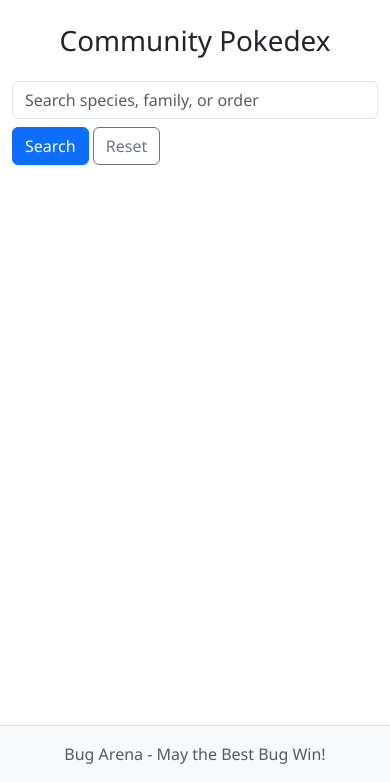
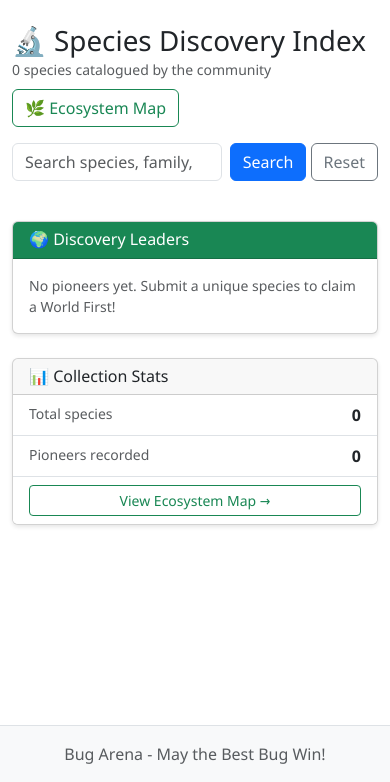
Before and after one commit to tjjston/BattleBugs, a Flask app: page /pokedex in a window 390 px wide. Shown: the part 62-844 px from the top of the page. Run offline with Flask 3, Linux system fonts and the light colour scheme; some libraries are stand-ins or nearby versions.

Commit message:
feat(10,11,12): context-aware stat growth, ecosystem map, species discovery index
Feature 10 (revised) — Context-Aware Stat Growth:
- _context_stat_boost() picks the counter to the loser's dominant stat:
    loser dominant attack → winner gains defense (survived the onslaught)
    loser dominant defense → winner gains attack (learned to pierce armor)
    loser dominant speed → winner gains speed (matched their pace)
    no loser info → boost winner's weakest stat
- Same milestone structure (3/5/10 wins, amounts 2/2/3), deduped via achievements

Feature 11 — Ecosystem Map (/ecosystem):
- ecosystem_service.py: get_combat_type_matrix() from real battles, build_matrix_table(),
  get_species_graph() (nodes + edges), 30-min in-process cache
- Combat Type Matchup Matrix: color-coded heatmap table (theoretical multiplier +
  actual arena win% where data exists)
- Species Predator/Prey Network: D3.js v7 force-directed graph; node size = battles fought,
  node color = win rate tier, edges show predator→prey direction with arrow markers;
  pan/zoom, drag nodes, hover tooltips
- Ecosystem link added to main navbar

Feature 12 — Community Species Discovery:
- pokedex() route now queries species_pioneer achievements to build pioneer_map (species_id →
  discoverer username, bug, date) and discovery_leaders leaderboard
- Pokedex template overhauled: World First! green badge + discoverer attribution on cards,
  Discovery Leaders ranked sidebar, link to Ecosystem Map, collection stats panel
- Pioneer data flows from achievements.py (already recorded at submission)

Co-Authored-By: Claude Sonnet 4.6 <noreply@anthropic.com>

```diff
--- a/app/routes/bugs.py
+++ b/app/routes/bugs.py
@@ -420,7 +420,8 @@ def deny_recalc_bug_stats(bug_id):
 
 @bp.route('/pokedex')
 def pokedex():
-    """Species index of community-found bugs (Pokedex)."""
+    """Species index with pioneer discovery data."""
+    from app.models import BugAchievement, User as _User
     search = request.args.get('search', type=str)
 
     species_query = db.session.query(
@@ -430,7 +431,8 @@ def pokedex():
         Species.order,
         Species.family,
         func.count(Bug.id).label('count'),
-        func.max(Bug.submission_date).label('last_seen')
+        func.max(Bug.submission_date).label('last_seen'),
+        func.min(Bug.submission_date).label('first_seen'),
     ).join(Bug, Bug.species_id == Species.id)
 
     if search:
@@ -442,13 +444,41 @@ def pokedex():
             (Species.order.ilike(likeq))
         )
 
-    species_rows = species_query.group_by(Species.id)
-    species_rows = species_rows.order_by(func.count(Bug.id).desc()).all()
+    species_rows = species_query.group_by(Species.id)\
+        .order_by(func.count(Bug.id).desc()).all()
 
-    # Fetch a representative image (most recent bug) per species
+    # Build pioneer map: species_id → {username, bug_id, bug_nickname, date}
+    pioneer_achievements = db.session.query(BugAchievement, Bug, _User)\
+        .join(Bug, BugAchievement.bug_id == Bug.id)\
+        .join(_User, Bug.user_id == _User.id)\
+        .filter(BugAchievement.achievement_type == 'species_pioneer')\
+        .all()
+    pioneer_map: dict[int, dict] = {}
+    for ach, bug, user in pioneer_achievements:
+        if bug.species_id and bug.species_id not in pioneer_map:
+            pioneer_map[bug.species_id] = {
+                'username': user.username,
+                'user_id': user.id,
+                'bug_id': bug.id,
+                'bug_nickname': bug.nickname,
+                'date': ach.earned_date,
+            }
+
+    # Discovery leaderboard: users with most species_pioneer achievements
+    from sqlalchemy import desc as _desc
+    leader_rows = db.session.query(
+        _User.id, _User.username, func.count(BugAchievement.id).label('discoveries')
+    ).join(Bug, Bug.user_id == _User.id)\
+     .join(BugAchievement, (BugAchievement.bug_id == Bug.id) & (BugAchievement.achievement_type == 'species_pioneer'))\
+     .group_by(_User.id, _User.username)\
+     .order_by(_desc('discoveries'))\
+     .limit(10).all()
+    discovery_leaders = [{'user_id': r.id, 'username': r.username, 'count': r.discoveries} for r in leader_rows]
+
     entries = []
     for row in species_rows:
-        representative = Bug.query.filter_by(species_id=row.id).order_by(Bug.submission_date.desc()).first()
+        representative = Bug.query.filter_by(species_id=row.id)\
+            .order_by(Bug.submission_date.desc()).first()
         entries.append({
             'id': row.id,
             'common_name': row.common_name,
@@ -457,10 +487,17 @@ def pokedex():
             'family': row.family,
             'count': row.count,
             'last_seen': row.last_seen,
-            'image_path': representative.image_path if representative else None
+            'first_seen': row.first_seen,
+            'image_path': representative.image_path if representative else None,
+            'pioneer': pioneer_map.get(row.id),
         })
 
-    return render_template('pokedex.html', species_entries=entries, search=search)
+    total_species = len(entries)
+    return render_template('pokedex.html',
+                           species_entries=entries,
+                           search=search,
+                           discovery_leaders=discovery_leaders,
+                           total_species=total_species)
 
 
 @bp.route('/pokedex/species/<int:species_id>')
--- a/app/templates/base.html
+++ b/app/templates/base.html
@@ -25,6 +25,9 @@
                         <a class="nav-link" href="{{ url_for('bugs.pokedex') }}">Pokedex</a>
                     </li>
                     <li class="nav-item">
+                        <a class="nav-link" href="{{ url_for('main.ecosystem') }}">Ecosystem</a>
+                    </li>
+                    <li class="nav-item">
                         <a class="nav-link" href="{{ url_for('battles.list_battles') }}">Battles</a>
                     </li>
                     <li class="nav-item">
@@ -32,6 +35,9 @@
                     </li>
                     <li class="nav-item">
                         <a class="nav-link" href="{{ url_for('main.hall_of_fame') }}">Hall of Fame</a>
+                    </li>
+                    <li class="nav-item">
+                        <a class="nav-link" href="{{ url_for('main.leaderboards') }}">Leaderboards</a>
                     </li>
                 </ul>
                 <ul class="navbar-nav">
@@ -41,6 +47,9 @@
                     </li>
                     <li class="nav-item">
                         <a class="nav-link" href="{{ url_for('battles.new_battle') }}">New Battle</a>
+                    </li>
+                    <li class="nav-item">
+                        <span class="nav-link">{{ current_user.accolade_points or 0 }} AP</span>
                     </li>
                     <li class="nav-item dropdown">
                         <a class="nav-link dropdown-toggle" href="#" id="navbarDropdown" role="button" data-bs-toggle="dropdown">
@@ -57,6 +66,7 @@
                                 <li><a class="dropdown-item" href="{{ url_for('admin.moderation_queue') }}">Moderation Queue</a></li>
                                 {% endif %}
                             <li><a class="dropdown-item" href="{{ url_for('main.my_profile') }}">My Profile</a></li>
+                            <li><a class="dropdown-item" href="{{ url_for('main.collection') }}">My Collection</a></li>
                         </ul>
                     </li>
                     {% else %}
--- a/app/templates/pokedex.html
+++ b/app/templates/pokedex.html
@@ -1,57 +1,119 @@
 {% extends "base.html" %}
 
-{% block title %}Pokedex - Community Species Index{% endblock %}
+{% block title %}Species Discovery Index — Bug Arena{% endblock %}
 
 {% block content %}
-<h1 class="text-center mb-4">Community Pokedex</h1>
+<div class="d-flex align-items-center justify-content-between mb-3 flex-wrap gap-2">
+    <div>
+        <h1 class="mb-0">🔬 Species Discovery Index</h1>
+        <small class="text-muted">{{ total_species }} species catalogued by the community</small>
+    </div>
+    <a href="{{ url_for('main.ecosystem') }}" class="btn btn-outline-success">🌿 Ecosystem Map</a>
+</div>
 
+<div class="row g-4">
+
+    {# Main species grid #}
+    <div class="col-lg-9">
         <form method="get" class="row g-2 mb-3">
-  <div class="col-md-8">
+            <div class="col">
                 <input type="search" name="search" class="form-control" placeholder="Search species, family, or order" value="{{ search or '' }}">
             </div>
-  <div class="col-md-4">
+            <div class="col-auto">
                 <button type="submit" class="btn btn-primary">Search</button>
                 <a href="{{ url_for('bugs.pokedex') }}" class="btn btn-outline-secondary">Reset</a>
             </div>
         </form>
 
         {% if species_entries %}
-<div class="row">
+        <div class="row row-cols-1 row-cols-md-3 g-3">
             {% for s in species_entries %}
-  <div class="col-md-4 mb-4">
-    <div class="card h-100">
+            <div class="col">
+                <div class="card h-100 {% if s.pioneer %}border-success{% endif %}">
+                    {% if s.pioneer %}
+                    <div class="card-header bg-success text-white py-1 px-2 d-flex justify-content-between align-items-center small">
+                        <span>🌍 World First!</span>
+                        <a href="{{ url_for('main.user_profile', user_id=s.pioneer.user_id) }}" class="text-white fw-bold text-decoration-none">{{ s.pioneer.username }}</a>
+                    </div>
+                    {% endif %}
                     {% if s.image_path %}
-      <a href="{{ url_for('bugs.pokedex_species', species_id=s.id) }}">
-        <img src="{{ url_for('main.uploaded_file', filename=s.image_path) }}" class="card-img-top" alt="{{ s.common_name or s.scientific_name }}" style="height: 220px; object-fit: cover;">
+                    <a href="{{ url_for('bugs.list_bugs', species_id=s.id) }}">
+                        <img src="{{ url_for('main.uploaded_file', filename=s.image_path) }}" class="card-img-top" alt="{{ s.common_name or s.scientific_name }}" style="height: 180px; object-fit: cover;">
                     </a>
+                    {% else %}
+                    <div class="d-flex align-items-center justify-content-center bg-light" style="height:120px;font-size:3rem;">🐛</div>
                     {% endif %}
-      <div class="card-body">
-        <h5 class="card-title mb-1">
-          <a class="text-decoration-none" href="{{ url_for('bugs.pokedex_species', species_id=s.id) }}">
-            {{ s.common_name or 'Unknown Common Name' }}
+                    <div class="card-body py-2">
+                        <h6 class="card-title mb-0">
+                            <a class="text-decoration-none fw-bold" href="{{ url_for('bugs.list_bugs', species_id=s.id) }}">
+                                {{ s.common_name or '(Unnamed)' }}
                             </a>
-        </h5>
-        <p class="text-muted small mb-2"><em>{{ s.scientific_name }}</em></p>
-        <p class="small mb-2">
-          {% if s.order %}<strong>Order:</strong> {{ s.order }}{% endif %}
-          {% if s.family %}<span class="ms-2"><strong>Family:</strong> {{ s.family }}</span>{% endif %}
+                        </h6>
+                        <p class="text-muted small mb-1"><em>{{ s.scientific_name }}</em></p>
+                        <p class="small mb-1 text-muted">
+                            {% if s.order %}{{ s.order }}{% endif %}
+                            {% if s.family %} · {{ s.family }}{% endif %}
                         </p>
-        <p class="mb-0">
+                        <div class="d-flex align-items-center gap-1 flex-wrap">
                             <span class="badge bg-info">{{ s.count }} sighting{{ 's' if s.count != 1 else '' }}</span>
-          {% if s.last_seen %}
-          <span class="badge bg-secondary">Last seen {{ s.last_seen.strftime('%b %d, %Y') }}</span>
+                            {% if s.pioneer %}
+                            <span class="badge bg-success">Pioneer: <a href="{{ url_for('bugs.view_bug', bug_id=s.pioneer.bug_id) }}" class="text-white text-decoration-none">{{ s.pioneer.bug_nickname }}</a></span>
                             {% endif %}
-        </p>
+                            {% if s.first_seen %}
+                            <span class="badge bg-secondary">Found {{ s.first_seen.strftime('%b %Y') }}</span>
+                            {% endif %}
                         </div>
-      <div class="card-footer bg-transparent">
-        <a href="{{ url_for('bugs.list_bugs', species_id=s.id) }}" class="btn btn-sm btn-outline-primary w-100">View all bugs</a>
                     </div>
                 </div>
             </div>
             {% endfor %}
         </div>
         {% else %}
-<div class="alert alert-info">No species found yet. Submit a bug to start the Pokedex!</div>
+        <div class="alert alert-info">No species found yet. Submit a bug to start the index!</div>
         {% endif %}
+    </div>
 
+    {# Discovery leaders sidebar #}
+    <div class="col-lg-3">
+        <div class="card mb-4">
+            <div class="card-header bg-success text-white">
+                <h6 class="mb-0">🌍 Discovery Leaders</h6>
+            </div>
+            {% if discovery_leaders %}
+            <ol class="list-group list-group-flush list-group-numbered">
+                {% for leader in discovery_leaders %}
+                <li class="list-group-item d-flex justify-content-between align-items-center py-2">
+                    <a href="{{ url_for('main.user_profile', user_id=leader.user_id) }}" class="text-decoration-none ms-1">
+                        {{ leader.username }}
+                    </a>
+                    <span class="badge bg-success">{{ leader.count }} 🌍</span>
+                </li>
+                {% endfor %}
+            </ol>
+            {% else %}
+            <div class="card-body text-muted small">No pioneers yet. Submit a unique species to claim a World First!</div>
+            {% endif %}
+        </div>
+
+        <div class="card">
+            <div class="card-header">
+                <h6 class="mb-0">📊 Collection Stats</h6>
+            </div>
+            <ul class="list-group list-group-flush">
+                <li class="list-group-item d-flex justify-content-between py-2">
+                    <span class="text-muted small">Total species</span>
+                    <strong>{{ total_species }}</strong>
+                </li>
+                <li class="list-group-item d-flex justify-content-between py-2">
+                    <span class="text-muted small">Pioneers recorded</span>
+                    <strong>{{ discovery_leaders | sum(attribute='count') }}</strong>
+                </li>
+                <li class="list-group-item py-2">
+                    <a href="{{ url_for('main.ecosystem') }}" class="btn btn-outline-success btn-sm w-100">View Ecosystem Map →</a>
+                </li>
+            </ul>
+        </div>
+    </div>
+
+</div>
 {% endblock %}
```
Also changed, not shown: app/routes/main.py (+10 -0 lines), app/services/achievements.py (+31 -3 lines), app/services/ecosystem_service.py (added, +141 -0 lines), app/templates/ecosystem.html (added, +203 -0 lines), tests/test_seasonal_and_growth.py (+33 -21 lines). Lines whose indentation alone changed are shown as unchanged.
